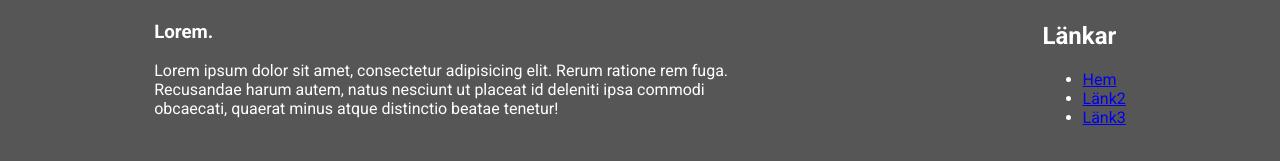
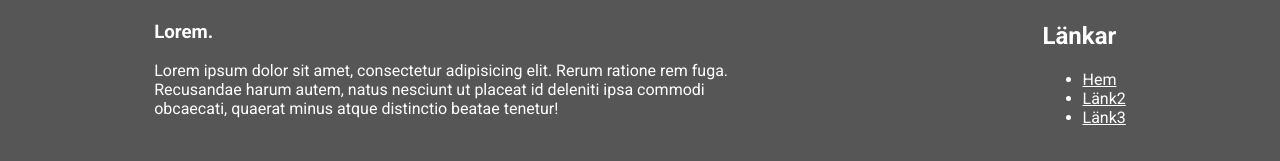
Before and after one commit to HugoW5/Labb1_cv, a plain HTML site: page index.html in a window 1280 px wide. Shown: the part 879-1040 px from the top of the page. Drawn offline with Linux system fonts and the light colour scheme.

Commit message:
footer link color

```diff
--- a/style.css
+++ b/style.css
@@ -116,3 +116,6 @@ footer > div {
   margin: 20px;
   max-width: 600px;
 }
+footer a {
+  color: var(--text-color);
+}
```
